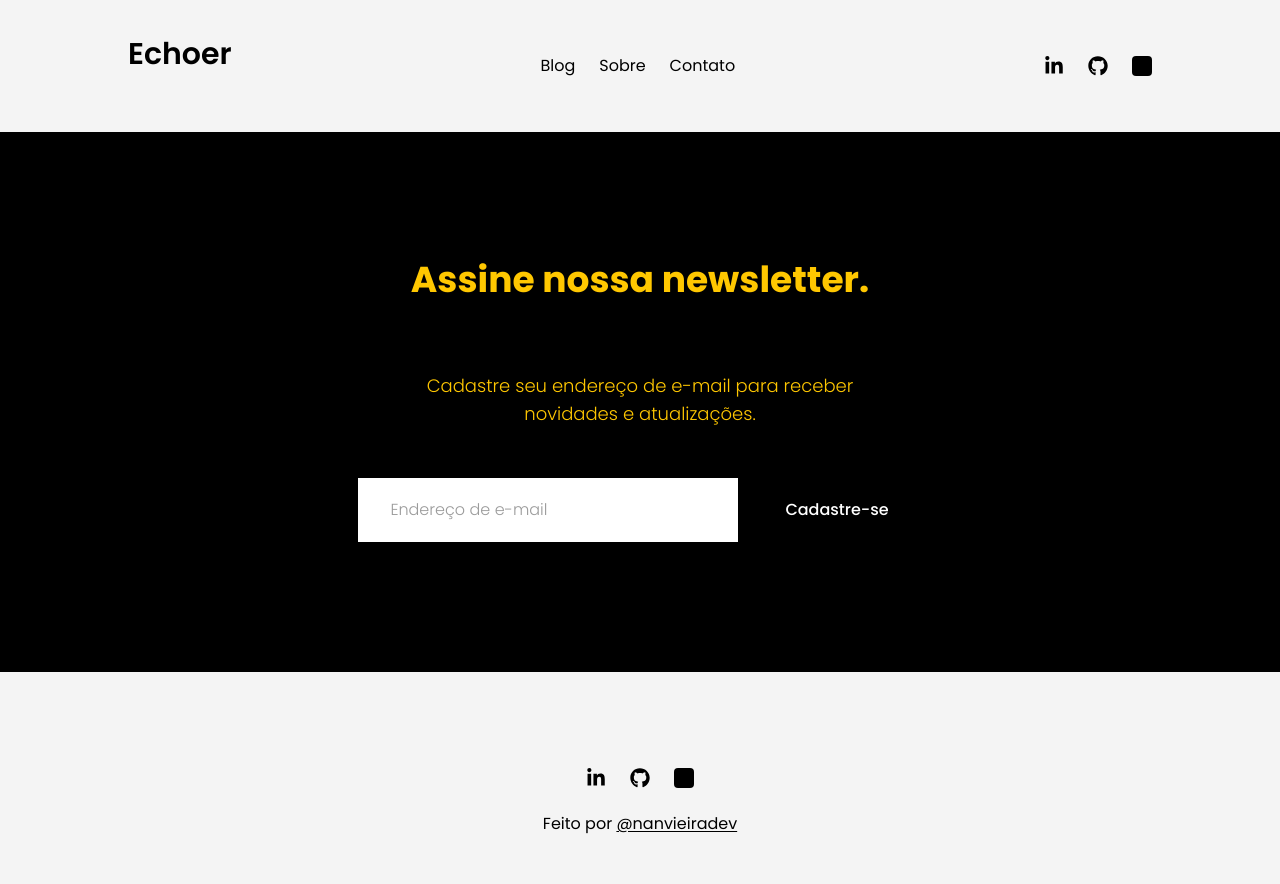
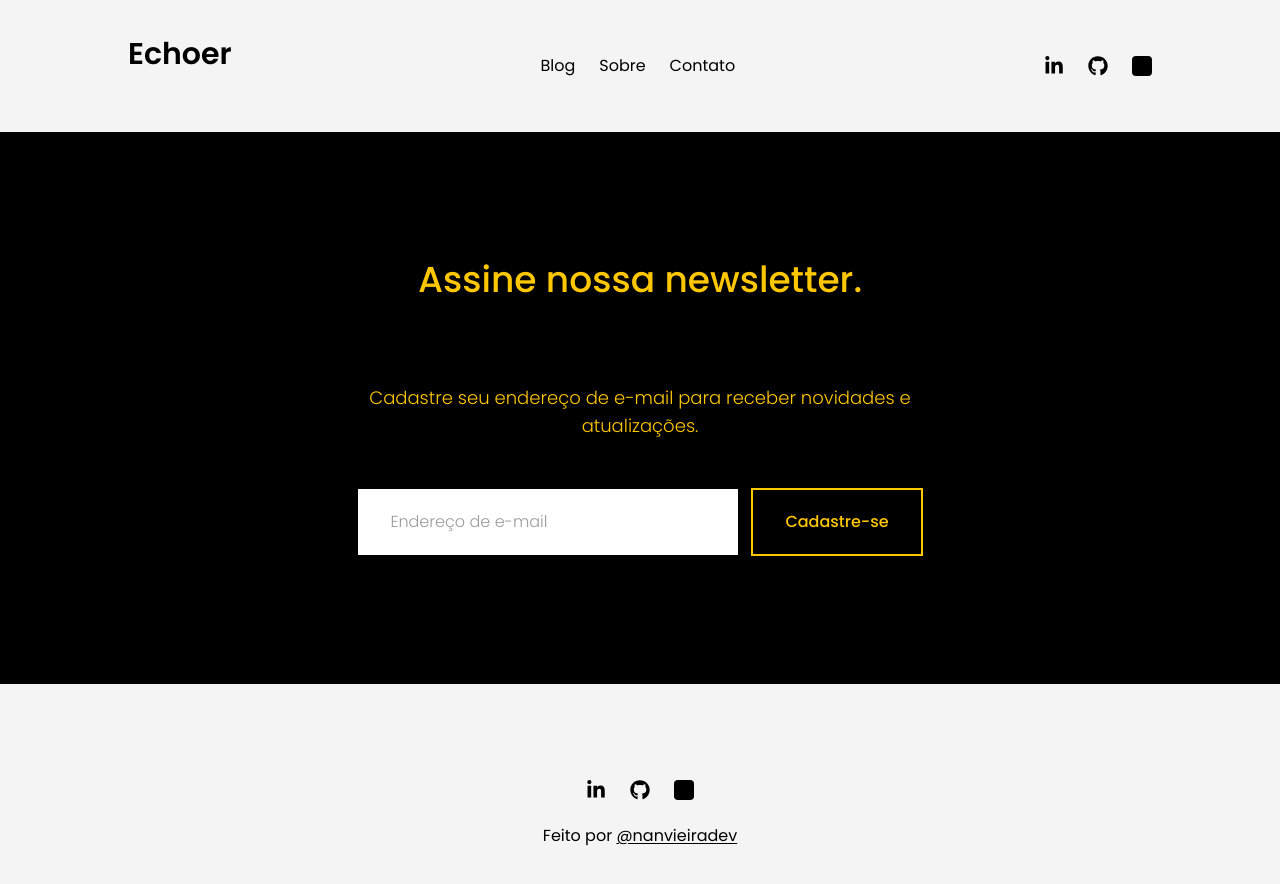
Before and after one commit to nanvieiradev/echoer, a Next.js app: page / in a window 1280 px wide. Shown: the top 884 px of the page. Built offline with nearby package versions, Linux system fonts and the light colour scheme.

Commit message:
style: update tamanho de texto e espaçamento da newsletter

```diff
--- a/src/components/Newsletter.jsx
+++ b/src/components/Newsletter.jsx
@@ -18,19 +18,15 @@ const Text = styled.p`
 export default function Newsletter() {
   return (
     <NewsletterSection className="flex flex-col items-center gap-12 py-32 text-center">
-      <Title className="mb-6 font-bold text-4xl">
+      <Title className="mb-9 font-medium text-4xl">
         Assine nossa newsletter.
       </Title>
-      <Text className="max-w-lg font-light text-lg">
+      <Text className="max-w-xl font-light text-lg">
         Cadastre seu endereço de e-mail para receber novidades e atualizações.
       </Text>
-      <Form action="/" className="space-x-3">
-        <Input
-          type="email"
-          name="email"
-          placeholder="Endereço de e-mail"
-        />
-        <Button type="submit" variant="primary">
+      <Form action="/" className="flex justify-center gap-3">
+        <Input type="email" name="email" placeholder="Endereço de e-mail" />
+        <Button type="submit" onClick={(e) => e.preventDefault()}>
           Cadastre-se
         </Button>
       </Form>
```
